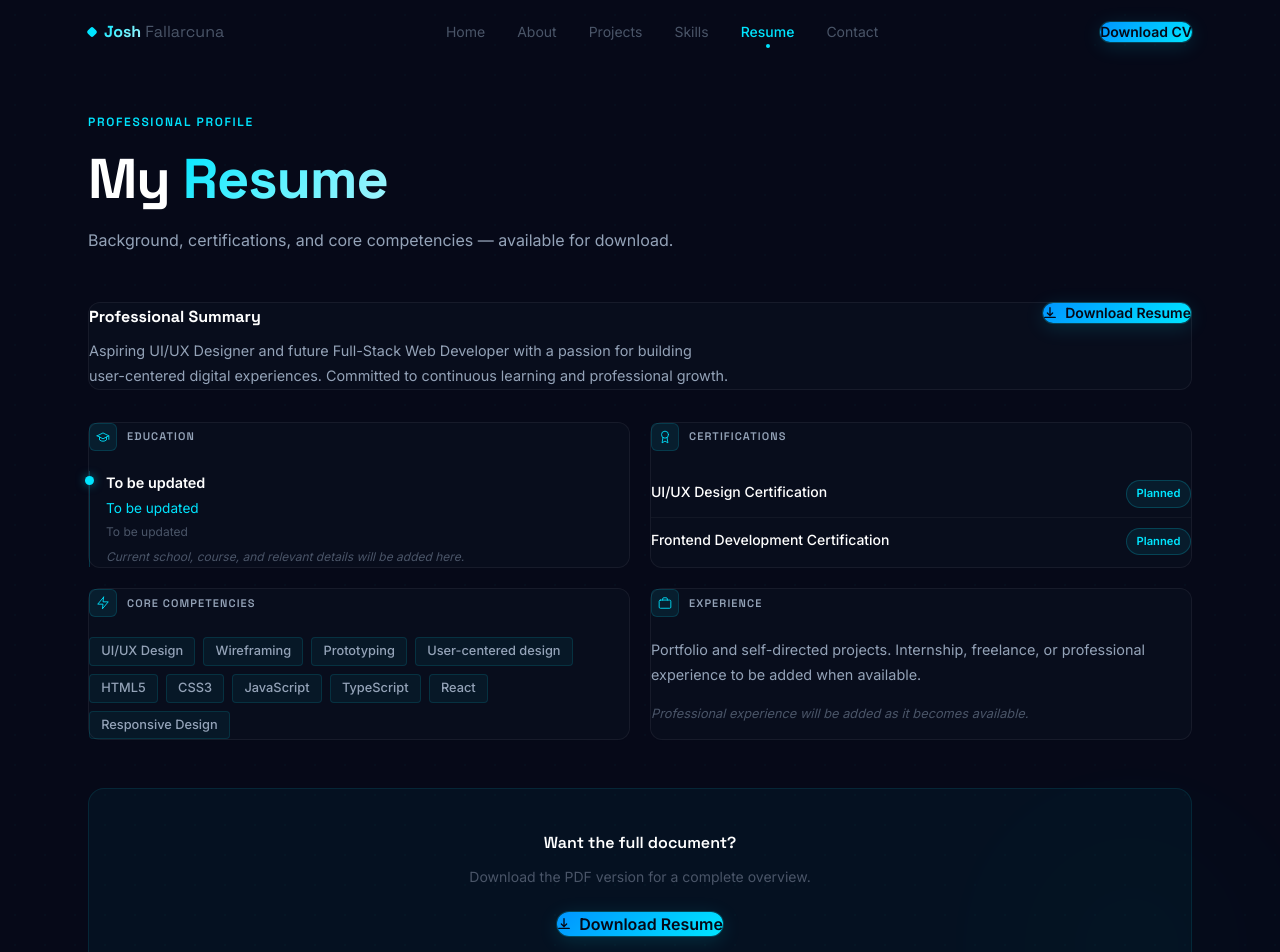
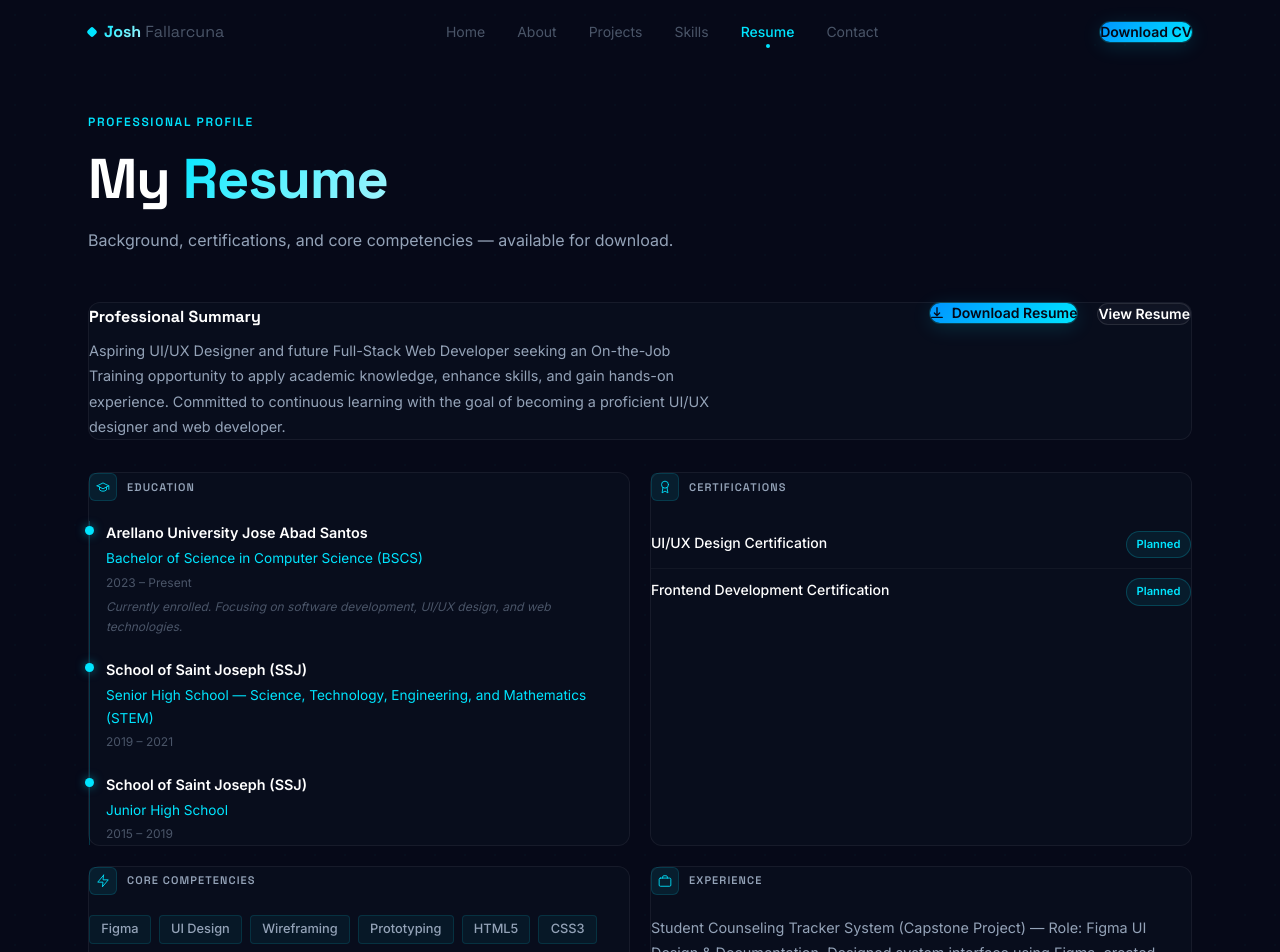
Before and after one commit to swipe9443-jpg/portfolio, a React (Vite) app in the folder frontend/: page /resume in a window 1280 px wide. Shown: the top 952 px of the page. Built offline with nearby package versions, Linux system fonts and the light colour scheme.

Commit message:
fix build dependencies

```diff
--- a/frontend/src/components/layout/Navbar.tsx
+++ b/frontend/src/components/layout/Navbar.tsx
@@ -3,6 +3,7 @@ import { NavLink, useNavigate } from 'react-router-dom'
 import { AnimatePresence, motion } from 'framer-motion'
 import { content } from '@/content/content'
 import { Button } from '@/components/ui/Button'
+import { downloadResume } from '@/config/resume'
 
 export function Navbar() {
   const [isScrolled,   setIsScrolled]   = useState(false)
@@ -99,7 +100,7 @@ export function Navbar() {
 
         {/* Desktop CTA */}
         <div className="hidden md:block">
-          <Button variant="primary" size="sm" onClick={() => navigate('/resume')}>
+          <Button variant="primary" size="sm" onClick={downloadResume}>
             Download CV
           </Button>
         </div>
@@ -171,7 +172,7 @@ export function Navbar() {
                 <Button
                   variant="primary" size="sm"
                   style={{ width: '100%' }}
-                  onClick={() => { navigate('/resume'); setIsMobileOpen(false) }}
+                  onClick={() => { downloadResume(); setIsMobileOpen(false) }}
                 >
                   Download CV
                 </Button>
--- /dev/null
+++ b/frontend/src/config/resume.ts
@@ -0,0 +1,29 @@
+/**
+ * Resume configuration — single source of truth.
+ *
+ * To update the resume:
+ *   1. Replace the PDF file inside public/resume/
+ *   2. Keep the same filename, OR update RESUME_FILENAME below.
+ *   No component code needs to change.
+ */
+
+export const RESUME_FILENAME = 'Josh-Valeri-Fallarcuna-Resume.pdf'
+
+/** Absolute public path — served by Vite/Vercel as a static asset */
+export const RESUME_PATH = `/resume/${RESUME_FILENAME}`
+
+/** Opens the PDF in a new browser tab */
+export function viewResume() {
+  window.open(RESUME_PATH, '_blank', 'noopener,noreferrer')
+}
+
+/** Triggers a native browser download of the PDF */
+export function downloadResume() {
+  const link = document.createElement('a')
+  link.href = RESUME_PATH
+  link.download = RESUME_FILENAME
+  link.rel = 'noopener'
+  document.body.appendChild(link)
+  link.click()
+  document.body.removeChild(link)
+}
--- a/frontend/src/content/content.ts
+++ b/frontend/src/content/content.ts
@@ -1,4 +1,5 @@
 import type { PortfolioContent } from '@/types/portfolio'
+import { RESUME_PATH } from '@/config/resume'
 
 export const content: PortfolioContent = {
   // ─── Navigation ──────────────────────────────────────────────────────────────
@@ -93,10 +94,12 @@ export const content: PortfolioContent = {
       'I enjoy solving design problems, learning modern technologies, and building projects that combine clean visuals with practical functionality.',
     ],
     personalInfo: [
-      { label: 'Full Name',  value: 'Josh Fallarcuna' },
+      { label: 'Full Name',  value: 'Josh Valeri D. Fallarcuna' },
       { label: 'Role',       value: 'Aspiring UI/UX Designer & Full-Stack Developer' },
-      { label: 'Location',   value: 'Philippines' },
-      { label: 'Education',  value: 'To be updated' },
+      { label: 'Location',   value: 'Santa Mesa, Philippines' },
+      { label: 'Email',      value: 'joshfallarcuna@gmail.com' },
+      { label: 'Contact',    value: '09087389123' },
+      { label: 'Education',  value: 'BSCS — Arellano University' },
     ],
     careerGoals: [
       'Become a professional UI/UX Designer',
@@ -166,10 +169,22 @@ export const content: PortfolioContent = {
     ],
     education: [
       {
-        institution: 'To be updated',
-        degree: 'To be updated',
-        period: 'Present',
-        details: 'Current school, course, and relevant academic details will be added here.',
+        institution: 'Arellano University Jose Abad Santos',
+        degree: 'Bachelor of Science in Computer Science (BSCS)',
+        period: '2023 – Present',
+        details: 'Currently enrolled. Focusing on software development, UI/UX design, and web technologies.',
+      },
+      {
+        institution: 'School of Saint Joseph (SSJ)',
+        degree: 'Senior High School — STEM',
+        period: '2019 – 2021',
+        details: 'Science, Technology, Engineering, and Mathematics track.',
+      },
+      {
+        institution: 'School of Saint Joseph (SSJ)',
+        degree: 'Junior High School',
+        period: '2015 – 2019',
+        details: '',
       },
     ],
   },
@@ -382,35 +397,48 @@ export const content: PortfolioContent = {
   // ─── Resume ──────────────────────────────────────────────────────────────────
   resume: {
     summary:
-      'Aspiring UI/UX Designer and future Full-Stack Web Developer with a passion for building user-centered digital experiences. Committed to continuous learning and professional growth.',
+      'Aspiring UI/UX Designer and future Full-Stack Web Developer seeking an On-the-Job Training opportunity to apply academic knowledge, enhance skills, and gain hands-on experience. Committed to continuous learning with the goal of becoming a proficient UI/UX designer and web developer.',
     education: [
       {
-        institution: 'To be updated',
-        degree: 'To be updated',
-        period: 'To be updated',
-        details: 'Current school, course, and relevant details will be added here.',
+        institution: 'Arellano University Jose Abad Santos',
+        degree: 'Bachelor of Science in Computer Science (BSCS)',
+        period: '2023 – Present',
+        details: 'Currently enrolled. Focusing on software development, UI/UX design, and web technologies.',
+      },
+      {
+        institution: 'School of Saint Joseph (SSJ)',
+        degree: 'Senior High School — Science, Technology, Engineering, and Mathematics (STEM)',
+        period: '2019 – 2021',
+        details: '',
+      },
+      {
+        institution: 'School of Saint Joseph (SSJ)',
+        degree: 'Junior High School',
+        period: '2015 – 2019',
+        details: '',
       },
     ],
     certifications: [
-      { name: 'UI/UX Design Certification',      status: 'planned' },
+      { name: 'UI/UX Design Certification',        status: 'planned' },
       { name: 'Frontend Development Certification', status: 'planned' },
     ],
     coreCompetencies: [
-      'UI/UX Design',
+      'Figma',
+      'UI Design',
       'Wireframing',
       'Prototyping',
-      'User-centered design',
       'HTML5',
       'CSS3',
       'JavaScript',
-      'TypeScript',
-      'React',
       'Responsive Design',
+      'Attention to Detail',
+      'Microsoft Word',
+      'Microsoft PowerPoint',
     ],
     experience:
-      'Portfolio and self-directed projects. Internship, freelance, or professional experience to be added when available.',
+      'Student Counseling Tracker System (Capstone Project) — Role: Figma UI Design & Documentation. Designed system interface using Figma, created wireframes and prototypes, prepared project documentation and reports, and assisted in frontend design implementation.',
     downloadLabel: 'Download Resume',
-    downloadUrl: '/resume.pdf',
+    downloadUrl: RESUME_PATH,
   },
 
   // ─── Contact ─────────────────────────────────────────────────────────────────
@@ -418,8 +446,8 @@ export const content: PortfolioContent = {
     heading: "Let's Connect",
     subheading:
       'I am open to internships, learning opportunities, collaborations, and creative web projects.',
-    email: 'josh@example.com',
-    location: 'Philippines',
+    email: 'joshfallarcuna@gmail.com',
+    location: 'Santa Mesa, Manila, Philippines',
     availability: 'Available for work',
     socialLinks: [
       { platform: 'GitHub',   url: 'https://github.com/joshfallarcuna',   label: 'GitHub profile'   },
--- a/frontend/src/pages/Resume/ResumePage.tsx
+++ b/frontend/src/pages/Resume/ResumePage.tsx
@@ -5,6 +5,7 @@ import { SectionTitle } from '@/components/ui/SectionTitle'
 import { Card } from '@/components/ui/Card'
 import { Button } from '@/components/ui/Button'
 import { PageMeta } from '@/components/ui/PageMeta'
+import { viewResume, downloadResume } from '@/config/resume'
 
 const fadeUp = (delay = 0) => ({
   initial:     { opacity: 0, y: 20 },
@@ -134,9 +135,14 @@ export function ResumePage() {
                   </p>
                 </div>
                 <Button variant="primary" size="md" leftIcon={<DownloadIcon />}
-                  onClick={() => window.open(resume.downloadUrl, '_blank', 'noopener')}
+                  onClick={downloadResume}
                   aria-label="Download resume PDF" style={{ flexShrink: 0 }}>
                   {resume.downloadLabel}
+                </Button>
+                <Button variant="secondary" size="md"
+                  onClick={viewResume}
+                  aria-label="View resume PDF in browser" style={{ flexShrink: 0 }}>
+                  View Resume
                 </Button>
               </div>
             </Card>
@@ -250,11 +256,18 @@ export function ResumePage() {
             <p style={{ fontSize: '0.875rem', color: 'var(--text-muted)', marginBottom: '1.5rem' }}>
               Download the PDF version for a complete overview.
             </p>
-            <Button variant="primary" size="lg" leftIcon={<DownloadIcon />}
-              onClick={() => window.open(resume.downloadUrl, '_blank', 'noopener')}
-              aria-label="Download full resume PDF">
-              {resume.downloadLabel}
-            </Button>
+            <div style={{ display: 'flex', flexWrap: 'wrap', gap: '0.75rem', justifyContent: 'center' }}>
+              <Button variant="primary" size="lg" leftIcon={<DownloadIcon />}
+                onClick={downloadResume}
+                aria-label="Download full resume PDF">
+                {resume.downloadLabel}
+              </Button>
+              <Button variant="secondary" size="lg"
+                onClick={viewResume}
+                aria-label="View full resume PDF in browser">
+                View Resume
+              </Button>
+            </div>
           </motion.div>
 
         </Container>
```
Also changed, not shown: 1 other file (tests, documents, lock files or other folders).
